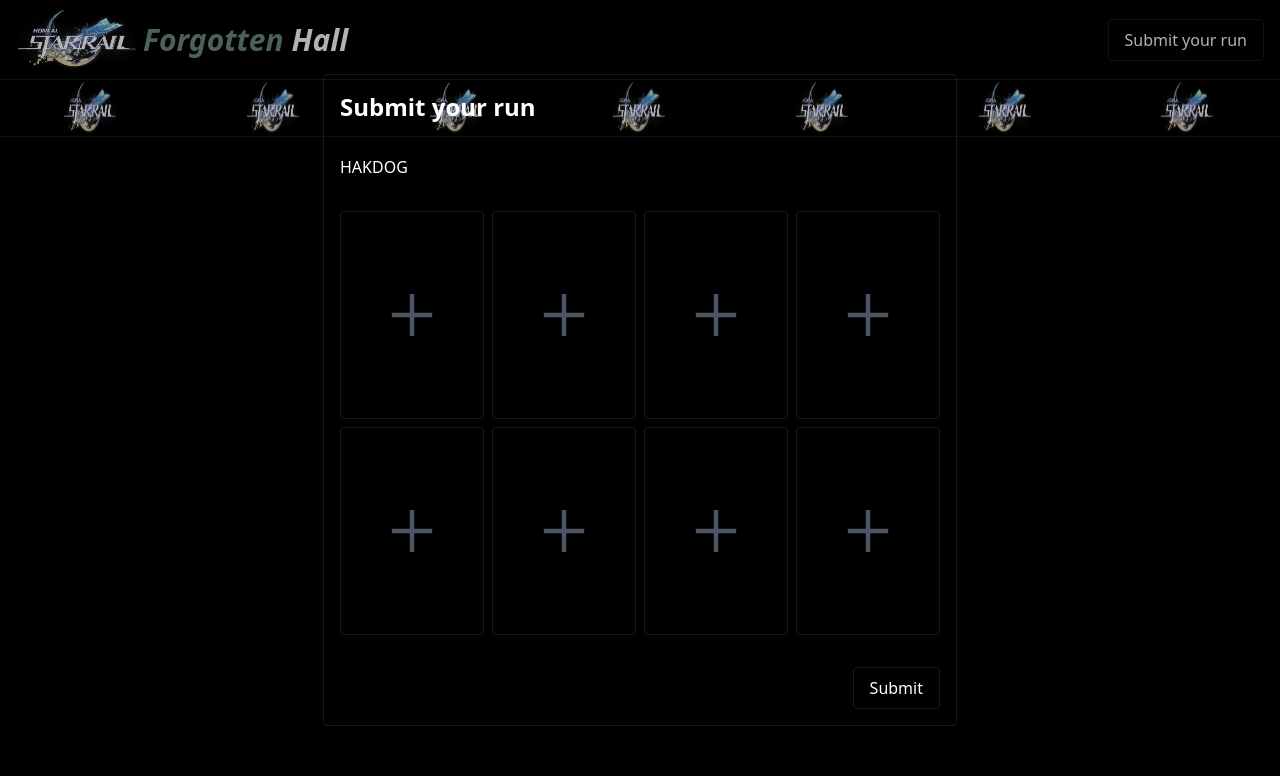
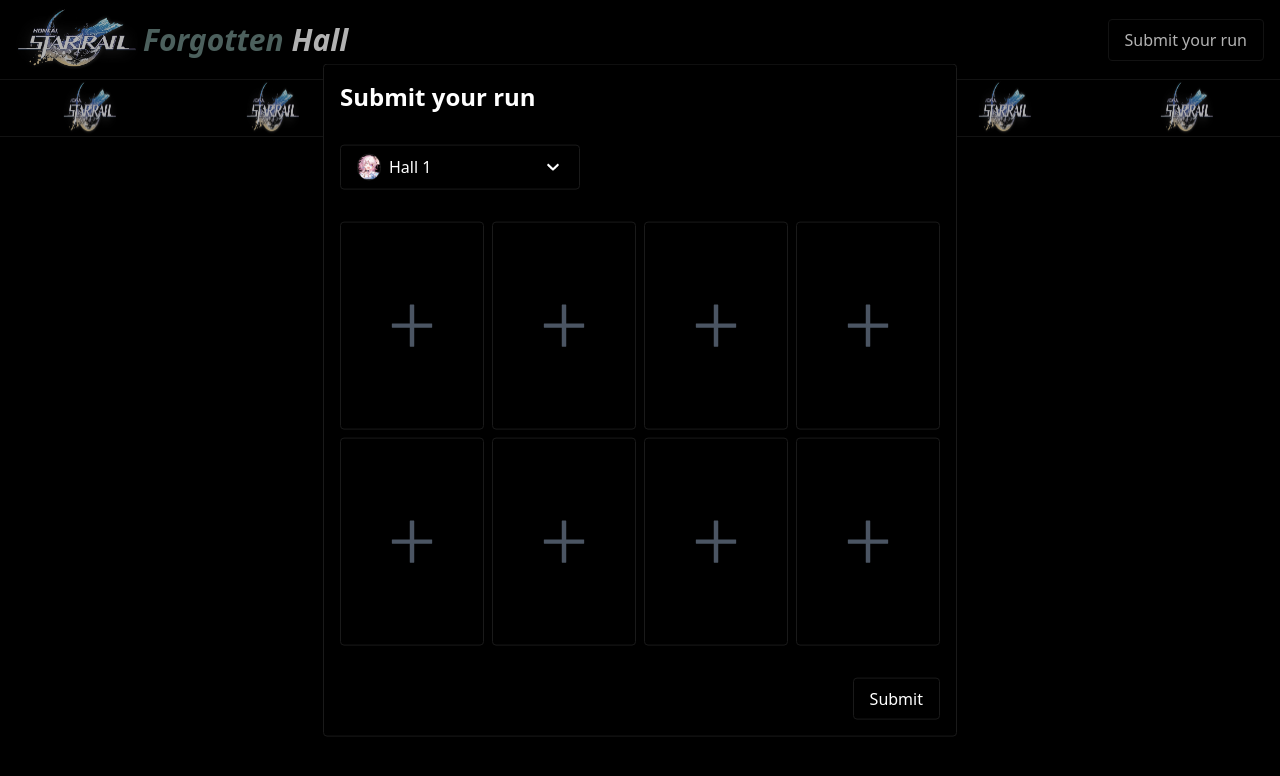
Before and after one commit to Marviuz/forgetten-hall, a Next.js app: page / in a window 1280 px wide. Both pictures are taken after a click on the button "Submit your run". Shown: the top 776 px of the page. Built offline with nearby package versions, Linux system fonts and the light colour scheme.

Commit message:
add field for hall number

```diff
--- a/src/components/Feature/SubmitDataForm/helpers/formik.ts
+++ b/src/components/Feature/SubmitDataForm/helpers/formik.ts
@@ -1,6 +1,8 @@
+import { HALLS } from '@/constants/Halls';
 import { InferType, array, object, string } from 'yup';
 
 export enum SubmitDataFormName {
+  Hall = 'hall',
   Team1 = 'team1',
   Team2 = 'team2',
 }
@@ -12,6 +14,7 @@ const initialValue = {
 };
 
 export const initialValues = {
+  [SubmitDataFormName.Hall]: HALLS[0],
   [SubmitDataFormName.Team1]: [
     initialValue,
     initialValue,
@@ -39,6 +42,11 @@ const valueSchema = array(
 );
 
 export const validationSchema = object({
+  [SubmitDataFormName.Hall]: object({
+    image: string(),
+    label: string(),
+    value: string(),
+  }),
   [SubmitDataFormName.Team1]: valueSchema,
   [SubmitDataFormName.Team2]: valueSchema,
 });
--- a/src/components/Feature/SubmitDataForm/index.tsx
+++ b/src/components/Feature/SubmitDataForm/index.tsx
@@ -9,6 +9,8 @@ import {
 import { Button } from '@/components/base/Button';
 import { FormikSelector } from '@/components/formControls/FormikSelector';
 import CHARACTERS from '@/constants/characters';
+import { FormikSelect } from '@/components/formControls/FormikSelect';
+import { HALLS } from '@/constants/Halls';
 
 export type SubmitDataFormProps = {
   onSubmit: (formData: SubmitDataFormType) => void;
@@ -38,12 +40,19 @@ export const SubmitDataForm: FC<SubmitDataFormProps> = ({
         }));
 
         return (
-          <Form className="text-white border rounded border-secondary">
+          <Form className="text-white border rounded border-secondary bg-primary-1">
             <div className="p-4">
               <h2 className="text-2xl font-bold">Submit your run</h2>
             </div>
             <div className="w-full h-full">
-              <div className="p-4">HAKDOG</div>
+              <div className="p-4">
+                <div className="w-60">
+                  <FormikSelect
+                    name={SubmitDataFormName.Hall}
+                    options={HALLS}
+                  />
+                </div>
+              </div>
 
               <div className="p-4">
                 <div className="flex flex-col gap-2">
--- /dev/null
+++ b/src/constants/Halls.ts
@@ -0,0 +1,6 @@
+// TODO
+export const HALLS = Array.from(Array(7)).map((_, i) => ({
+  image: '/images/characters/March7th.png',
+  label: `Hall ${i + 1}`,
+  value: `hall-${i + 1}`,
+}));
```
